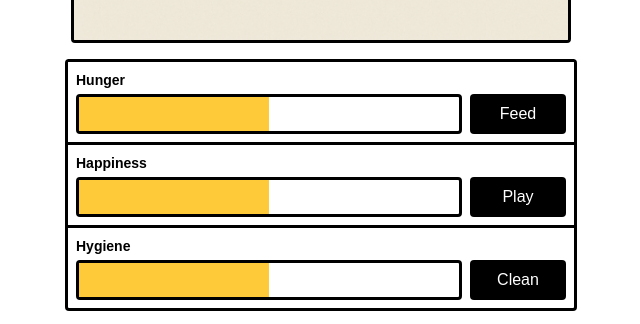
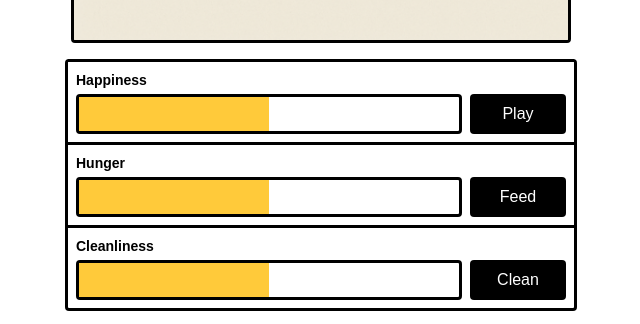
Before and after one commit to sean-mw/silly-seal, a Next.js app: page / in a window 1280 px wide. Shown: the part 473-797 px from the top of the page, without its empty margins (319-959 px from the left). Built offline with nearby package versions, Linux system fonts and the light colour scheme.

Commit message:
Rename hygiene to cleanliness

```diff
--- a/app/clean/page.tsx
+++ b/app/clean/page.tsx
@@ -9,14 +9,13 @@ import { useMiniGame } from "@/hooks/useMiniGame";
 
 const INITIAL_STATE: CleanGameState = {
   isGameOver: false,
+  rewardStat: "cleanliness",
   grid: [],
 };
 
 function CleanGame() {
-  const { gameState, setGameState, endGame, resetGame } = useMiniGame(
-    INITIAL_STATE,
-    "hygiene"
-  );
+  const { gameState, setGameState, endGame, resetGame } =
+    useMiniGame(INITIAL_STATE);
 
   useEffect(() => {
     setGameState((prev) => ({
@@ -37,7 +36,7 @@ function CleanGame() {
       config={{
         name: "Clean the Seal",
         description: "Clean the seal enclosure while avoiding rocks!",
-        allowRestart: true,
+        allowRestart: process.env.NODE_ENV === "development",
       }}
       gameState={gameState}
       onRestart={handleRestart}
--- a/app/feed/page.tsx
+++ b/app/feed/page.tsx
@@ -11,6 +11,7 @@ import GameControls from "@/components/minigames/feed/GameControls";
 
 const INITIAL_STATE: FeedGameState = {
   isGameOver: false,
+  rewardStat: "hunger",
   secret: [],
   currentGuess: [],
   guesses: [],
@@ -19,7 +20,7 @@ const INITIAL_STATE: FeedGameState = {
 
 function FeedGame() {
   const { gameState, setGameState, endGame, resetGame } =
-    useMiniGame<FeedGameState>(INITIAL_STATE, "hunger");
+    useMiniGame<FeedGameState>(INITIAL_STATE);
 
   useEffect(() => {
     setGameState((prev) => ({
@@ -91,7 +92,7 @@ function FeedGame() {
       config={{
         name: "Feed Mini-Game",
         description: "Feed the seal by guessing the correct sequence of fish!",
-        allowRestart: true,
+        allowRestart: process.env.NODE_ENV === "development",
       }}
       gameState={gameState}
       onRestart={handleRestart}
--- a/app/page.tsx
+++ b/app/page.tsx
@@ -50,6 +50,14 @@ export default function Home() {
         className="flex flex-col w-full border-b-3 border-x-3 border-black rounded"
       >
         <StatusBar
+          title={"Happiness"}
+          percent={sealState.happiness / 100}
+          buttonLabel={"Play"}
+          onClick={() => {
+            router.push("/play");
+          }}
+        />
+        <StatusBar
           title={"Hunger"}
           percent={sealState.hunger / 100}
           buttonLabel={"Feed"}
@@ -58,16 +66,8 @@ export default function Home() {
           }}
         />
         <StatusBar
-          title={"Happiness"}
-          percent={sealState.happiness / 100}
-          buttonLabel={"Play"}
-          onClick={() => {
-            router.push("/play");
-          }}
-        />
-        <StatusBar
-          title={"Hygiene"}
-          percent={sealState.hygiene / 100}
+          title={"Cleanliness"}
+          percent={sealState.cleanliness / 100}
           buttonLabel={"Clean"}
           onClick={() => {
             router.push("/clean");
--- a/app/play/page.tsx
+++ b/app/play/page.tsx
@@ -10,6 +10,7 @@ import GameContent from "@/components/minigames/depth/GameContent";
 
 const INITIAL_STATE: DepthGameState = {
   isGameOver: false,
+  rewardStat: "happiness",
   score: 0,
   speciesList: [],
   showNextDepth: false,
@@ -17,10 +18,8 @@ const INITIAL_STATE: DepthGameState = {
 };
 
 function DepthGame() {
-  const { gameState, setGameState, endGame, resetGame } = useMiniGame(
-    INITIAL_STATE,
-    "happiness"
-  );
+  const { gameState, setGameState, endGame, resetGame } =
+    useMiniGame(INITIAL_STATE);
 
   useEffect(() => {
     const initializeGame = async () => {
@@ -125,7 +124,7 @@ function DepthGame() {
         name: "Depth Guesser",
         description:
           "Guess whether the next species lives at a shallower or deeper depth!",
-        allowRestart: true,
+        allowRestart: process.env.NODE_ENV === "development",
       }}
       gameState={gameState}
       onRestart={handleRestart}
--- a/components/minigames/MiniGame.tsx
+++ b/components/minigames/MiniGame.tsx
@@ -34,6 +34,12 @@ export function MiniGame({
       {gameState.isGameOver && countdown && (
         <div className="flex flex-col gap-2 text-center items-center">
           <div className="text-lg font-semibold">Game Over!</div>
+          <div>
+            You earned{" "}
+            <span className="font-bold">
+              {gameState.rewardValue} {gameState.rewardStat}
+            </span>
+          </div>
           <div>You can play again in:</div>
           <div className="text-xl font-mono">{formatCountdown(countdown)}</div>
           {config.allowRestart !== false && (
--- a/hooks/useMiniGame.tsx
+++ b/hooks/useMiniGame.tsx
@@ -1,33 +1,31 @@
 "use client";
 
 import { useCallback, useEffect } from "react";
-import { SealState, useSeal } from "@/hooks/useSeal";
+import { useSeal } from "@/hooks/useSeal";
 import { GameState } from "@/types/minigames/common";
 import usePersistedState from "./usePersistedState";
 
-export function useMiniGame<T extends GameState>(
-  initialState: T,
-  relatedStat: keyof SealState
-) {
+export function useMiniGame<T extends GameState>(initialState: T) {
   const [gameState, setGameState] = usePersistedState<T>(
-    `${relatedStat}-minigame`,
+    `${initialState.rewardStat}-minigame`,
     initialState
   );
   const { sealState, setSealState } = useSeal();
 
   const endGame = useCallback(
-    (statReward: number) => {
+    (rewardValue: number) => {
       setGameState((prevGameState) => ({
         ...prevGameState,
         isGameOver: true,
+        rewardValue,
         lastPlayedAt: Date.now(),
       }));
       setSealState({
         ...sealState,
-        [relatedStat]: sealState[relatedStat] + statReward,
+        [gameState.rewardStat]: sealState[gameState.rewardStat] + rewardValue,
       });
     },
-    [relatedStat, sealState, setGameState, setSealState]
+    [gameState.rewardStat, sealState, setGameState, setSealState]
   );
 
   const resetGame = useCallback(
--- a/hooks/useSeal.tsx
+++ b/hooks/useSeal.tsx
@@ -7,7 +7,7 @@ import usePersistedState from "./usePersistedState";
 export type SealState = {
   hunger: number;
   happiness: number;
-  hygiene: number;
+  cleanliness: number;
   lastUpdate: number;
 };
 
@@ -19,7 +19,7 @@ const STORAGE_KEY = "sealState";
 const defaultState: SealState = {
   hunger: INITIAL_STAT_VALUE,
   happiness: INITIAL_STAT_VALUE,
-  hygiene: INITIAL_STAT_VALUE,
+  cleanliness: INITIAL_STAT_VALUE,
   lastUpdate: Date.now(),
 };
 
@@ -33,7 +33,7 @@ function calculateDecay(state: SealState): SealState {
     ...state,
     hunger: Math.max(0, state.hunger - DAILY_DECAY * daysPassed),
     happiness: Math.max(0, state.happiness - DAILY_DECAY * daysPassed),
-    hygiene: Math.max(0, state.hygiene - DAILY_DECAY * daysPassed),
+    cleanliness: Math.max(0, state.cleanliness - DAILY_DECAY * daysPassed),
     lastUpdate: now,
   };
 }
@@ -68,7 +68,7 @@ export function SealProvider({ children }: { children: ReactNode }) {
       ...calculateDecay(state),
       hunger: clamp(state.hunger, 0, MAX_STAT_VALUE),
       happiness: clamp(state.happiness, 0, MAX_STAT_VALUE),
-      hygiene: clamp(state.hygiene, 0, MAX_STAT_VALUE),
+      cleanliness: clamp(state.cleanliness, 0, MAX_STAT_VALUE),
       lastUpdate: Date.now(),
     };
     setSealState(clampedState);
--- a/types/minigames/common.ts
+++ b/types/minigames/common.ts
@@ -1,5 +1,9 @@
+import { SealState } from "@/hooks/useSeal";
+
 export interface GameState {
   isGameOver: boolean;
+  rewardStat: keyof SealState;
+  rewardValue?: number;
   lastPlayedAt?: number;
   [key: string]: unknown;
 }
```
